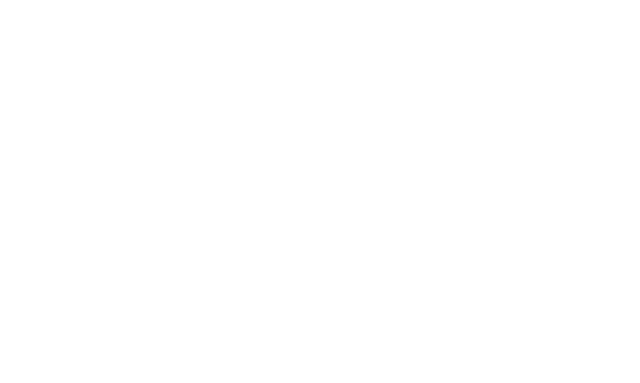
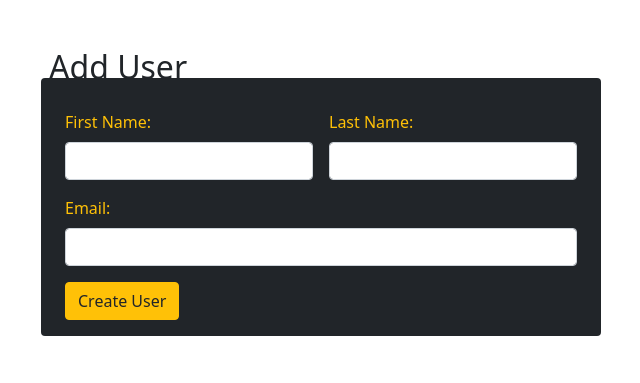
Before and after one commit to Elifnull/Flask_User_db_test, a Flask app: page /create in a window 1280 px wide. Before the commit the part shown is empty. Shown: the top 383 px of the page, without its empty margins (319-959 px from the left). Run offline with Flask 2, Linux system fonts and the light colour scheme.

Commit message:
template bootstrap update

```diff
--- a/templates/ucreate.html
+++ b/templates/ucreate.html
@@ -11,9 +11,26 @@
         <title>User Creation</title>
     </head>
     <body>
-        <form>
-
-        </form>
+        <div class="col-6 p-5 mx-auto">
+            <h2 class="text-dark">Add User</h2>
+            <form class="row g-3 bg-dark text-warning p-3 rounded" action="/created" method="POST" >
+                <div class="col-md-6">
+                    <label class="form-label" for="fname">First Name:</label>
+                    <input class="form-control" type="text" name="fname">
+                </div>
+                <div class="col-md-6">
+                    <label class="form-label" for="lname">Last Name:</label>
+                    <input class="form-control" type="text" name="lname">
+                </div>
+                <div class="col-12">
+                    <label class="form-label" for="email">Email:</label>
+                    <input class="form-control" type="text" name="email">
+                </div>
+                <div class="col-12">
+                    <button type="submit" class="btn btn-warning text-dark">Create User</button>
+                </div>
+            </form>
+        </div>
         <!-- Optional JavaScript; choose one of the two! -->
         <!-- Option 1: Bootstrap Bundle with Popper -->
         <script src="https://cdn.jsdelivr.net/npm/bootstrap@5.1.3/dist/js/bootstrap.bundle.min.js" integrity="sha384-ka7Sk0Gln4gmtz2MlQnikT1wXgYsOg+OMhuP+IlRH9sENBO0LRn5q+8nbTov4+1p" crossorigin="anonymous"></script>
```
